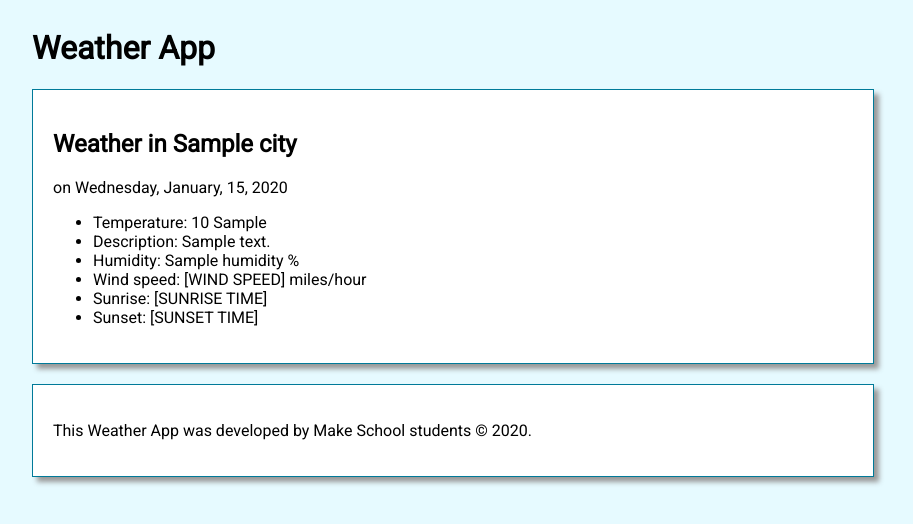
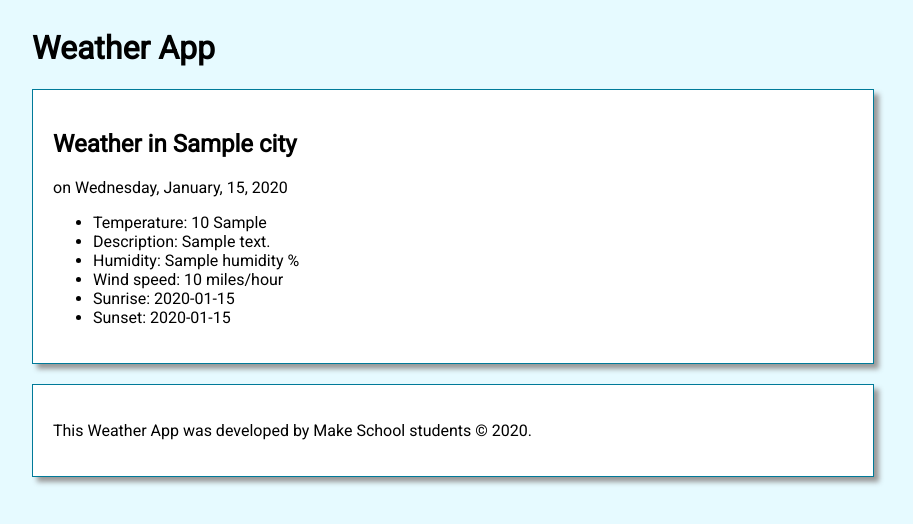
Before and after one commit to Joshkaki00/Homework-4-Assignment, a Flask app: template templates/results.html in a window 1280 px wide. Shown: the top 524 px of the page, without its empty margins (208-1121 px from the left). Run offline with Flask 3, Linux system fonts and the light colour scheme; the template is opened without the code that fills it: most values are stand-ins (such as "Sample title", 1, 10 or a date in 2020).

Commit message:
updated app

```diff
--- a/templates/results.html
+++ b/templates/results.html
@@ -17,9 +17,9 @@
         <li>Temperature: {{ temp }} {{ units_letter }}</li>
         <li>Description: {{ description }}</li>
         <li>Humidity: {{ humidity }} %</li>
-        <li>Wind speed: [WIND SPEED] miles/hour </li>
-        <li>Sunrise: [SUNRISE TIME] </li>
-        <li>Sunset: [SUNSET TIME] </li>
+        <li>Wind speed: {{ wind_speed }} miles/hour</li>
+        <li>Sunrise: {{ sunrise.strftime('%I:%M %p') }}</li>
+        <li>Sunset: {{ sunset.strftime('%I:%M %p') }}</li>
     </ul>
 
 </section>
```
